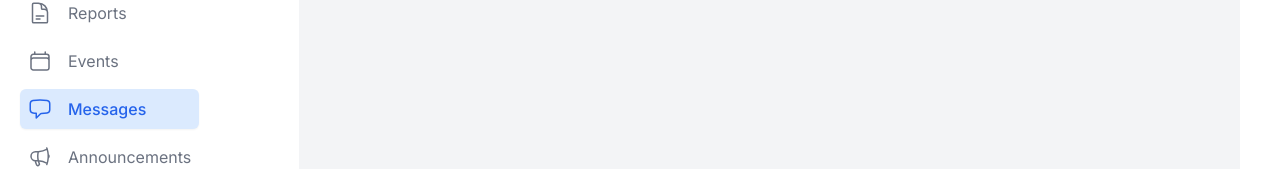
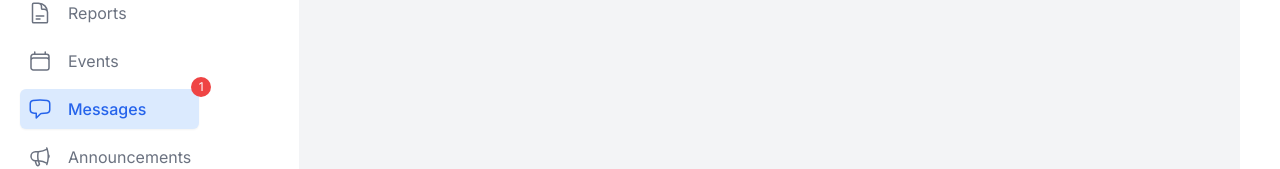
Before and after one commit to nhatminh16704/DomManagement, a Next.js app: page /messages in a window 1280 px wide. Shown: the part 365-534 px from the top of the page. Built offline with nearby package versions, Linux system fonts and the light colour scheme; no server answers; sample sign-in values are in the browser's storage.

Commit message:
clear code

```diff
--- a/src/components/layouts/Menu.tsx
+++ b/src/components/layouts/Menu.tsx
@@ -101,14 +101,14 @@ const menuItems = [
 ];
 
 
-const Menu = ({ numberMessage }: { numberMessage: number }) => {
+const Menu = () => {
   const pathname = usePathname();
-
+  const [numberMessage,setnumberMessage] = useState(1);
+  const updateNumberMessage = (newMessageCount: number) => {
+    setnumberMessage(newMessageCount);
+  };
   return (
-
     <div className="p-5 relative">
-
-
     {menuItems.map((i) => (
       <div className="flex flex-col gap-2" key={i.title}>
         <span className="hidden lg:block text-gray-400 font-light my-4">
```
